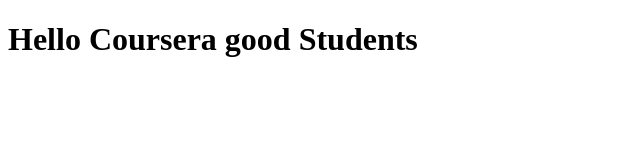
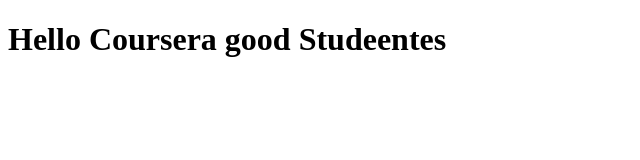
Before and after one commit to v1v1ana/coursera-test, a plain HTML site: page Index.html in a window 1280 px wide. Shown: the full height of the page, 0-640 px from the left. Drawn offline with Linux system fonts and the light colour scheme.

Commit message:
First web file.

```diff
--- a/Index.html
+++ b/Index.html
@@ -5,6 +5,6 @@
         <title>Hello coursera</title>
     </head>
     <body>
-        <h1>Hello Coursera good Students</h1>
+        <h1>Hello Coursera good Studeentes</h1>
     </body>
 </html>
```
